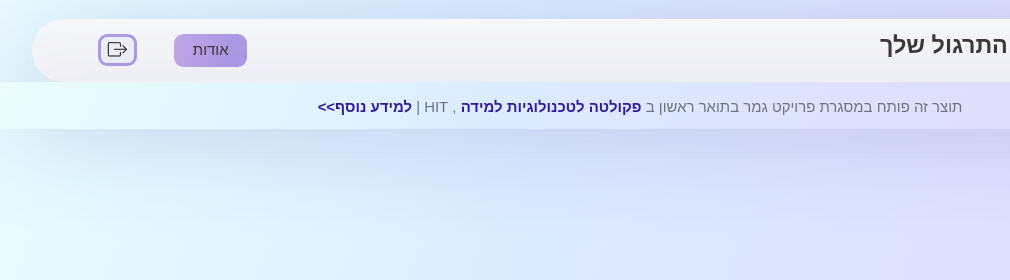
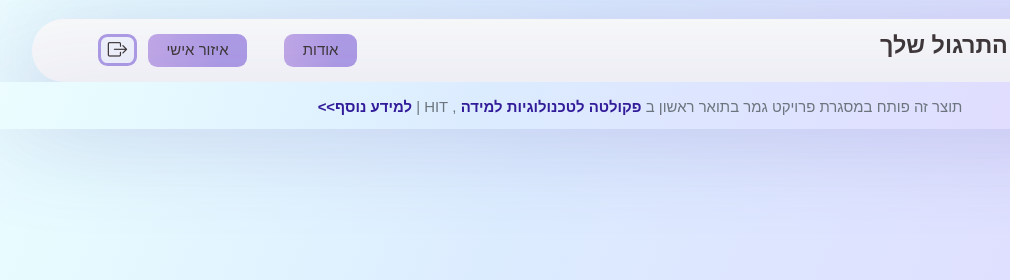
Before and after one commit to alumappel/katimbot2, a plain HTML site: page SummaryFeedback.html in a window 1280 px wide. Shown: the top 280 px of the page, 0-1010 px from the left. Drawn offline with nearby package versions, Linux system fonts and the light colour scheme.

Commit message:
Update SummaryFeedback.html

```diff
--- a/SummaryFeedback.html
+++ b/SummaryFeedback.html
@@ -83,9 +83,10 @@
         </div>
         <div class="col-7">
             <div class="row justify-content-end" style="padding: 0;margin: 0;">
-                <div class="col-2" style="padding: 0; margin: 0;"><button class="btn btn-primary" type="button"
-                        style="font-size:0.8rem;" data-bs-toggle="modal" data-bs-target="#aboutModal">אודות</button>
-                </div>
+                <div class="col-2" style="padding: 0; margin: 0;"><button class="btn btn-primary"
+                        type="button" style="font-size:0.8rem;" data-bs-toggle="modal" data-bs-target="#aboutModal">אודות</button></div>
+                <a href="index.html" class="col-2" style="text-decoration: none;padding: 0;margin: 0;"><button button
+                        class="btn btn-primary" style="font-size:0.8rem;">איזור אישי</button></a>
                 <a href="" class="col-2" style="text-decoration: none;padding: 0;margin: 0;"><button button
                         class="btn outbtn"><span alt="log out" class="bi bi-box-arrow-right"
                             style="scale:1.3"></span></button></a>
```
